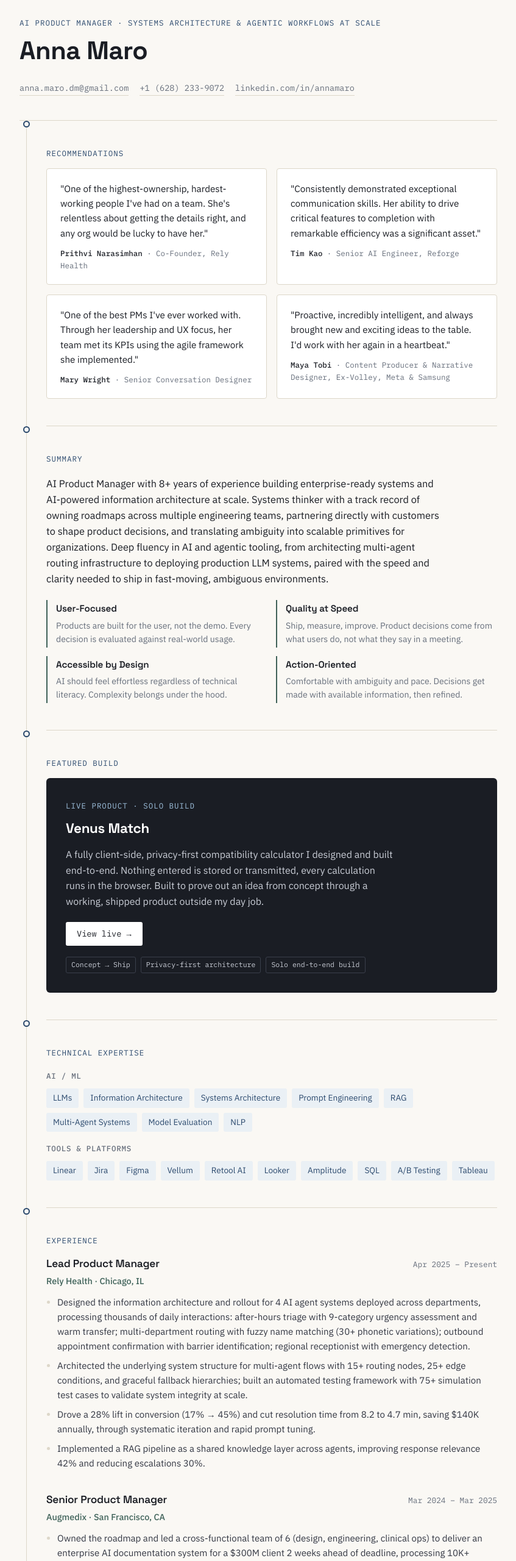
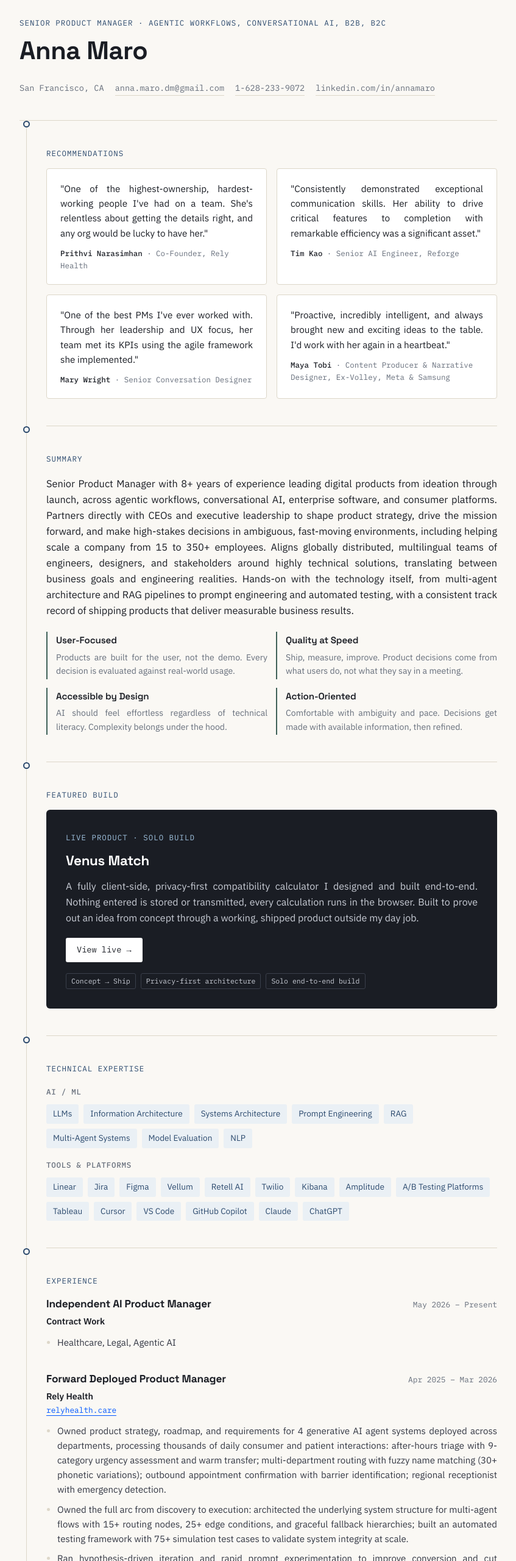
Before and after one commit to fresa-fresita/portfolio, a plain HTML site: page index.html in a window 1280 px wide. Shown: the part 40-2600 px from the top of the page at 61% size, without its empty margins (216-1063 px from the left). Drawn offline with Linux system fonts and the light colour scheme.

Commit message:
Update index.html

```diff
--- a/index.html
+++ b/index.html
@@ -3,7 +3,7 @@
 <head>
 <meta charset="UTF-8">
 <meta name="viewport" content="width=device-width, initial-scale=1.0">
-<title>Anna Maro — AI Product Manager</title>
+<title>Anna Maro — Senior Product Manager</title>
 <link rel="preconnect" href="https://fonts.googleapis.com">
 <link rel="preconnect" href="https://fonts.gstatic.com" crossorigin>
 <link href="https://fonts.googleapis.com/css2?family=Space+Grotesk:wght@500;600;700&family=IBM+Plex+Sans:wght@400;500;600&family=IBM+Plex+Mono:wght@400;500&display=swap" rel="stylesheet">
@@ -32,6 +32,7 @@
     -webkit-font-smoothing:antialiased;
   }
   a{color:var(--blue);}
+  p, li{text-align:justify; hyphens:none;}
   a:focus-visible, button:focus-visible{outline:2px solid var(--blue); outline-offset:3px;}
   h1,h2,h3{
     font-family:'Space Grotesk', system-ui, sans-serif;
@@ -136,7 +137,7 @@
   .quote-card .attr strong{color:var(--ink); font-weight:500;}
 
   /* ---------- summary ---------- */
-  .summary p{font-size:1.02rem; max-width:66ch;}
+  .summary p{font-size:1.02rem; text-align:justify; hyphens:none;}
   .principles{
     display:grid;
     grid-template-columns:1fr 1fr;
@@ -165,7 +166,6 @@
   }
   .build-card p{
     color:#C9CDD6;
-    max-width:56ch;
     margin:0 0 20px;
   }
   .build-card .cta{
@@ -227,7 +227,7 @@
     flex-wrap:wrap;
     gap:4px 16px;
   }
-  .job-head h3{font-size:1.08rem; font-weight:600;}
+  .job-head h3{font-size:1.08rem; font-weight:700;}
   .job-dates{
     font-family:'IBM Plex Mono', monospace;
     font-size:0.8rem;
@@ -236,10 +236,17 @@
   }
   .job-company{
     font-size:0.9rem;
-    color:var(--teal);
+    color:var(--ink);
     margin-top:2px;
-    font-weight:500;
+    font-weight:700;
   }
+  .job-links{
+    margin-top:2px;
+    font-family:'IBM Plex Mono', monospace;
+    font-size:0.8rem;
+  }
+  .job-links a{color:#0057FF; text-decoration:none; border-bottom:1px solid #0057FF; margin-right:14px;}
+  .job-links a:hover{color:#0040C0; border-color:#0040C0;}
   .job ul{
     margin:12px 0 0;
     padding-left:18px;
@@ -301,11 +308,12 @@
 
 <div class="wrap">
   <header class="hero">
-    <span class="eyebrow">AI Product Manager · Systems Architecture &amp; Agentic Workflows at Scale</span>
+    <span class="eyebrow">Senior Product Manager · Agentic Workflows, Conversational AI, B2B, B2C</span>
     <h1>Anna Maro</h1>
     <div class="contact-line">
+      <span style="margin-right:18px;">San Francisco, CA</span>
       <a href="mailto:anna.maro.dm@gmail.com">anna.maro.dm@gmail.com</a>
-      <a href="tel:+16282339072">+1 (628) 233-9072</a>
+      <a href="tel:+16282339072">1-628-233-9072</a>
       <a href="https://www.linkedin.com/in/annamaro/" target="_blank" rel="noopener">linkedin.com/in/annamaro</a>
     </div>
   </header>
@@ -340,7 +348,7 @@
 
       <section id="summary" class="summary">
         <span class="eyebrow">Summary</span>
-        <p>AI Product Manager with 8+ years of experience building enterprise-ready systems and AI-powered information architecture at scale. Systems thinker with a track record of owning roadmaps across multiple engineering teams, partnering directly with customers to shape product decisions, and translating ambiguity into scalable primitives for organizations. Deep fluency in AI and agentic tooling, from architecting multi-agent routing infrastructure to deploying production LLM systems, paired with the speed and clarity needed to ship in fast-moving, ambiguous environments.</p>
+        <p>Senior Product Manager with 8+ years of experience leading digital products from ideation through launch, across agentic workflows, conversational AI, enterprise software, and consumer platforms. Partners directly with CEOs and executive leadership to shape product strategy, drive the mission forward, and make high-stakes decisions in ambiguous, fast-moving environments, including helping scale a company from 15 to 350+ employees. Aligns globally distributed, multilingual teams of engineers, designers, and stakeholders around highly technical solutions, translating between business goals and engineering realities. Hands-on with the technology itself, from multi-agent architecture and RAG pipelines to prompt engineering and automated testing, with a consistent track record of shipping products that deliver measurable business results.</p>
         <div class="principles">
           <div class="principle">
             <h3>User-Focused</h3>
@@ -390,8 +398,9 @@
           <h3>Tools &amp; Platforms</h3>
           <div class="tags">
             <span>Linear</span><span>Jira</span><span>Figma</span><span>Vellum</span>
-            <span>Retool AI</span><span>Looker</span><span>Amplitude</span><span>SQL</span>
-            <span>A/B Testing</span><span>Tableau</span>
+            <span>Retell AI</span><span>Twilio</span><span>Kibana</span><span>Amplitude</span>
+            <span>A/B Testing Platforms</span><span>Tableau</span><span>Cursor</span><span>VS Code</span>
+            <span>GitHub Copilot</span><span>Claude</span><span>ChatGPT</span>
           </div>
         </div>
       </section>
@@ -401,14 +410,26 @@
 
         <div class="job">
           <div class="job-head">
-            <h3>Lead Product Manager</h3>
-            <span class="job-dates">Apr 2025 – Present</span>
+            <h3>Independent AI Product Manager</h3>
+            <span class="job-dates">May 2026 – Present</span>
           </div>
-          <div class="job-company">Rely Health · Chicago, IL</div>
+          <div class="job-company">Contract Work</div>
           <ul>
-            <li>Designed the information architecture and rollout for 4 AI agent systems deployed across departments, processing thousands of daily interactions: after-hours triage with 9-category urgency assessment and warm transfer; multi-department routing with fuzzy name matching (30+ phonetic variations); outbound appointment confirmation with barrier identification; regional receptionist with emergency detection.</li>
-            <li>Architected the underlying system structure for multi-agent flows with 15+ routing nodes, 25+ edge conditions, and graceful fallback hierarchies; built an automated testing framework with 75+ simulation test cases to validate system integrity at scale.</li>
-            <li>Drove a 28% lift in conversion (17% → 45%) and cut resolution time from 8.2 to 4.7 min, saving $140K annually, through systematic iteration and rapid prompt tuning.</li>
+            <li>Healthcare, Legal, Agentic AI</li>
+          </ul>
+        </div>
+
+        <div class="job">
+          <div class="job-head">
+            <h3>Forward Deployed Product Manager</h3>
+            <span class="job-dates">Apr 2025 – Mar 2026</span>
+          </div>
+          <div class="job-company">Rely Health</div>
+          <div class="job-links"><a href="https://relyhealth.care/" target="_blank" rel="noopener">relyhealth.care</a></div>
+          <ul>
+            <li>Owned product strategy, roadmap, and requirements for 4 generative AI agent systems deployed across departments, processing thousands of daily consumer and patient interactions: after-hours triage with 9-category urgency assessment and warm transfer; multi-department routing with fuzzy name matching (30+ phonetic variations); outbound appointment confirmation with barrier identification; regional receptionist with emergency detection.</li>
+            <li>Owned the full arc from discovery to execution: architected the underlying system structure for multi-agent flows with 15+ routing nodes, 25+ edge conditions, and graceful fallback hierarchies; built an automated testing framework with 75+ simulation test cases to validate system integrity at scale.</li>
+            <li>Ran hypothesis-driven iteration and rapid prompt experimentation to improve conversion and cut resolution time from 8.2 to 4.7 min, saving $140K annually.</li>
             <li>Implemented a RAG pipeline as a shared knowledge layer across agents, improving response relevance 42% and reducing escalations 30%.</li>
           </ul>
         </div>
@@ -419,10 +440,11 @@
             <span class="job-dates">Mar 2024 – Mar 2025</span>
           </div>
           <div class="job-company">Augmedix · San Francisco, CA</div>
+          <div class="job-links"><a href="https://www.augmedix.com/product-overview" target="_blank" rel="noopener">augmedix.com/product-overview</a></div>
           <ul>
             <li>Owned the roadmap and led a cross-functional team of 6 (design, engineering, clinical ops) to deliver an enterprise AI documentation system for a $300M client 2 weeks ahead of deadline, processing 10K+ monthly encounters.</li>
-            <li>Reduced physician documentation time 33% (2.1 → 1.4 hrs/shift) via multi-stage GPT-4 prompting with RAG and few-shot learning, achieving 93% accuracy (F1 score) in clinical note generation.</li>
-            <li>Acted as the internal voice of the customer: partnered directly with 100+ clinicians through structured feedback cycles to surface pain points and shape the product roadmap, lifting satisfaction 25% (3.2 → 4.0/5).</li>
+            <li>Reduced physician documentation time 33% (2.1 to 1.4 hrs/shift) via multi-stage GPT-4 prompt engineering with RAG and few-shot learning, achieving 93% accuracy (F1 score) in clinical note generation.</li>
+            <li>Acted as the internal voice of the customer: ran structured customer and user research and feedback cycles with 100+ clinicians to surface pain points, form hypotheses, and shape the product roadmap, lifting satisfaction 25% (3.2 to 4.0/5).</li>
           </ul>
         </div>
 
@@ -431,11 +453,13 @@
             <h3>Lead Product Manager</h3>
             <span class="job-dates">Aug 2022 – Jun 2023</span>
           </div>
-          <div class="job-company">Volley Inc. · San Francisco, CA</div>
+          <div class="job-company">Volley Inc. (currently Weekend) · San Francisco, CA</div>
+          <div class="job-links"><a href="https://qotd-volley.webflow.io/" target="_blank" rel="noopener">qotd-volley.webflow.io</a></div>
           <ul>
-            <li>Grew weekly retention from 0.3% to 2.5% (733% increase) by redesigning onboarding for Alexa voice games (500K MAU); decreased session abandonment from 68% to 41% via progressive difficulty algorithms and feedback loops.</li>
-            <li>Reduced voice recognition errors 37% through conversation design and ASR optimization.</li>
-            <li>Increased feature adoption 45% across 12 voice-first micro-interactions through iterative, data-driven design.</li>
+            <li>Owned product strategy for a consumer-facing, voice-first mobile and smart-speaker experience (Alexa, 500K MAU), redesigning onboarding to drive lasting behavioral change in daily usage habits.</li>
+            <li>Ran iterative experiments on progressive difficulty algorithms and feedback loops, growing weekly retention from 0.3% to 2.5% (733% increase) and decreasing session abandonment from 68% to 41%.</li>
+            <li>Reduced voice recognition errors 37% through conversation design and ASR optimization, directly improving the consumer experience of interacting with the product day to day.</li>
+            <li>Increased feature adoption 45% across 12 voice-first micro-interactions through iterative, data-driven design and rapid hypothesis testing.</li>
           </ul>
         </div>
 
@@ -446,8 +470,7 @@
           </div>
           <div class="job-company">Sony Music Entertainment · New York, NY</div>
           <ul>
-            <li>Owned product strategy and roadmap for a business-critical B2B system of record, scaling the platform to 2,000+ users and enabling $50M+ in annual licensing revenue tracking.</li>
-            <li>Built an analytics dashboard processing 2M+ monthly transactions, informing $20M+ in strategic decisions; delivered 100% on-time releases over 18 months against contractual deadlines.</li>
+            <li>Owned the whole product process end to end as Product Manager, from ideation through execution to deployment. Led ideation sessions with leadership, owned the roadmap, backlog, and user stories in Jira, and drove architecture and UI/UX decisions alongside software architects and designers. Kept a globally distributed team aligned across engineering, design, and stakeholders, taking the product from beta to the successful launch of V1.</li>
           </ul>
         </div>
 
@@ -457,7 +480,10 @@
             <span class="job-dates">Aug 2015 – Dec 2019</span>
           </div>
           <div class="job-company">Techery · Los Angeles, CA</div>
+          <div class="job-links"><a href="https://www.appspector.com/" target="_blank" rel="noopener">appspector.com</a></div>
+          <div class="job-links"><a href="https://plexusworldwide.com/?culture=en-US" target="_blank" rel="noopener">plexusworldwide.com</a></div>
           <ul>
+            <li>Partnered directly with the CEO to scale the company from 15 to 350+ employees, building operational processes and leading hiring and interviewing across teams.</li>
             <li>Managed a portfolio of 4 client accounts spanning web, mobile, B2B, B2C, hardware, and software, partnering directly with CEOs and CTOs to prioritize initiatives and align stakeholders around product vision and strategy.</li>
             <li>Led hiring for key product and operations roles and directed the user research team to ensure a personalized, high-impact user experience across client products.</li>
           </ul>
@@ -471,13 +497,21 @@
             </div>
           </div>
         </div>
+
+        <div class="job">
+          <div class="job-head">
+            <h3>Senior R&amp;D Project Manager</h3>
+            <span class="job-dates">Sep 2013 – Aug 2015</span>
+          </div>
+          <div class="job-company">Noosphere Venture Partners · Kyiv, Ukraine</div>
+        </div>
       </section>
 
       <section id="education">
         <span class="eyebrow">Education</span>
-        <div class="edu-item"><span>Master's in Linguistics</span></div>
-        <div class="edu-item"><span>Bachelor's in Marketing &amp; Operations</span></div>
-        <div class="edu-item"><span>Certificate in Marketing</span></div>
+        <div class="edu-item"><span>Master's in Linguistics | Dnipro National University, Ukraine</span></div>
+        <div class="edu-item"><span>Bachelor's in Marketing &amp; Operations | Alfred Nobel University, Ukraine</span></div>
+        <div class="edu-item"><span>Marketing | Golden Gate University, San Francisco</span></div>
       </section>
 
     </div>
@@ -486,7 +520,7 @@
 
 <footer class="wrap">
   <div class="name">Anna Maro</div>
-  <div class="role">AI Product Manager</div>
+  <div class="role">Senior Product Manager</div>
   <a href="mailto:anna.maro.dm@gmail.com">anna.maro.dm@gmail.com</a>
 </footer>
 
```
